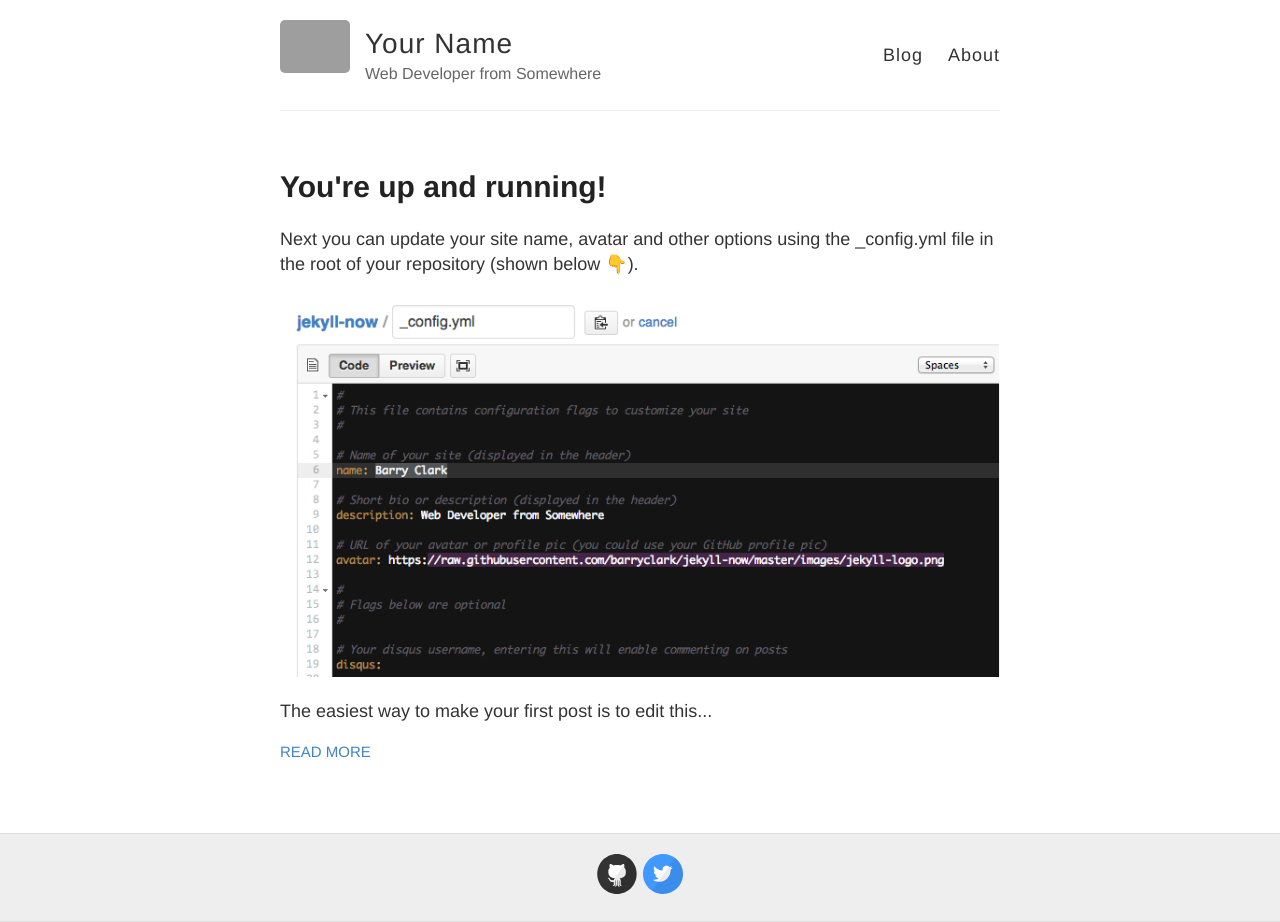
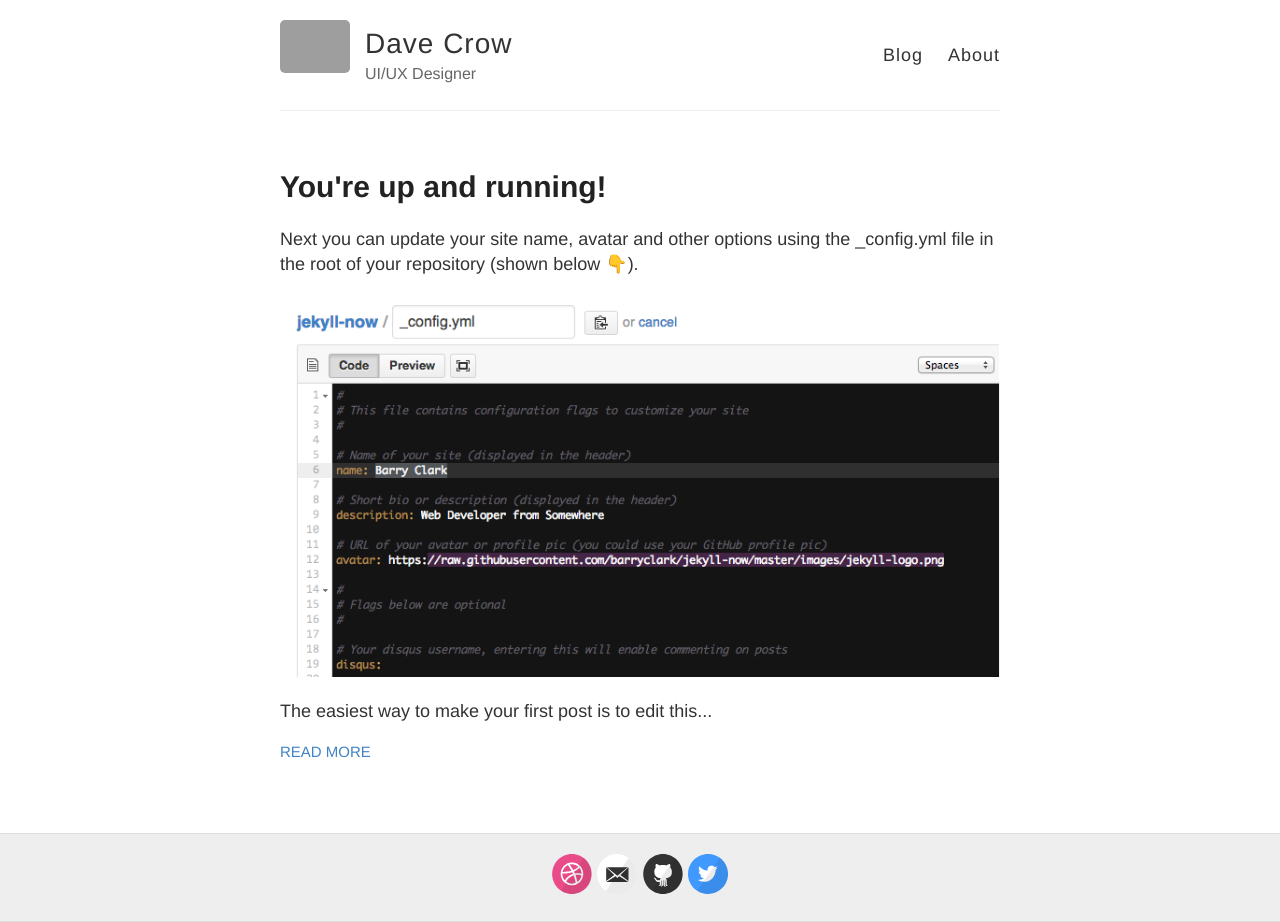
Before and after one commit to davecrow/davecrow.github.io, a Jekyll site: the page built from index.html, in a window 1280 px wide. Built offline with Jekyll 4.4.1, drawn with Linux system fonts in a browser that asks for light colours; emoji names are drawn with the system emoji font; some of the changed lines change nothing that is shown; grey boxes are pictures that could not be loaded.

Commit message:
Update config

```diff
--- a/_config.yml
+++ b/_config.yml
@@ -3,10 +3,10 @@
 #
 
 # Name of your site (displayed in the header)
-name: Your Name
+name: Dave Crow
 
 # Short bio or description (displayed in the header)
-description: Web Developer from Somewhere
+description: UI/UX Designer
 
 # URL of your avatar or profile pic (you could use your GitHub profile pic)
 avatar: https://raw.githubusercontent.com/barryclark/jekyll-now/master/images/jekyll-logo.png
@@ -17,16 +17,16 @@ avatar: https://raw.githubusercontent.com/barryclark/jekyll-now/master/images/je
 
 # Includes an icon in the footer for each username you enter
 footer-links:
-  dribbble:
-  email:
+  dribbble: davecrow
+  email: davecrow@gmail.com
   facebook:
   flickr:
-  github: barryclark/jekyll-now
+  github: davecrow
   instagram:
   linkedin:
   pinterest:
   rss: # just type anything here for a working RSS icon, make sure you set the "url" above!
-  twitter: jekyllrb
+  twitter: DavidLCrow
   stackoverflow: # your stackoverflow profile, e.g. "users/50476/bart-kiers"
 
 # Your disqus shortname, entering this will enable commenting on posts
@@ -37,7 +37,7 @@ google_analytics:
 
 # Your website URL (e.g. http://barryclark.github.io or http://www.barryclark.co)
 # Used for Sitemap.xml and your RSS feed
-url:
+url: http://hellodavecrow.com
 
 # If you're hosting your site at a Project repository on GitHub pages
 # (http://yourusername.github.io/repository-name)
```
